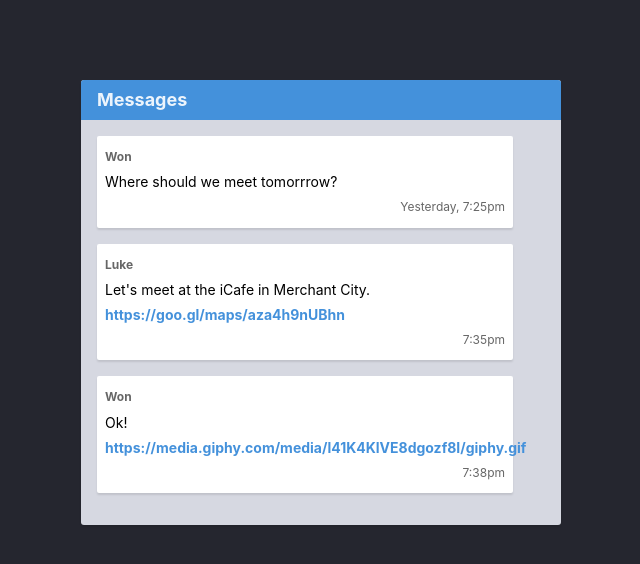
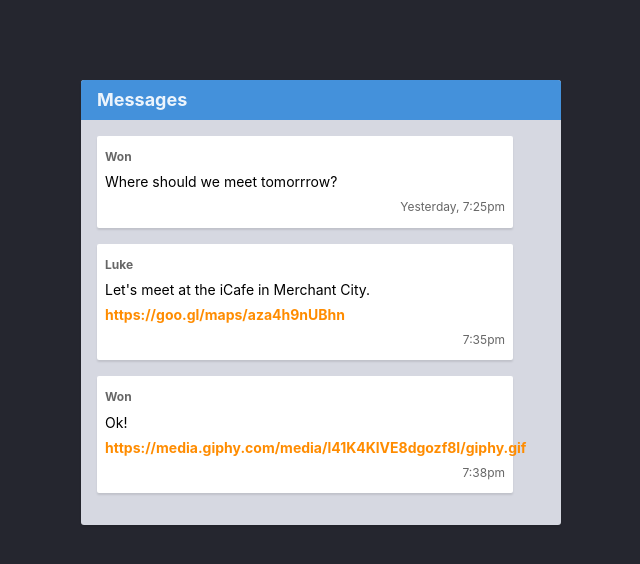
Before and after one commit to OmAiR1Kh/HTML-CSS-GIT, a website: page part-2/18-git-merge/index.html in a window 1280 px wide. Shown: the whole page, without its empty margins (319-959 px from the left). Drawn offline with Linux system fonts and the light colour scheme.

Commit message:
orange_links

```diff
--- a/part-2/18-git-merge/styles.css
+++ b/part-2/18-git-merge/styles.css
@@ -1,6 +1,6 @@
 /* Add your own CSS code below */
 .link {
-  color: #4491db;
+  color: darkorange;
   font-weight: 700;
   text-decoration: none;
 }
```
